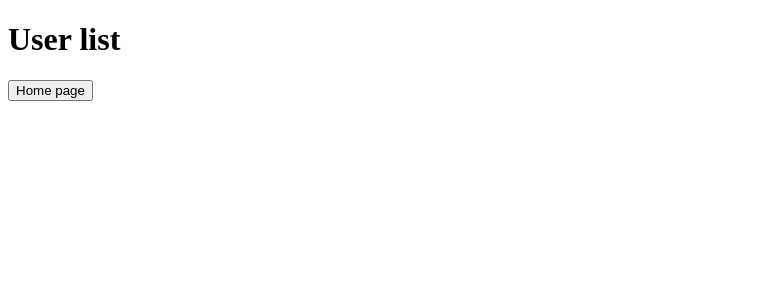
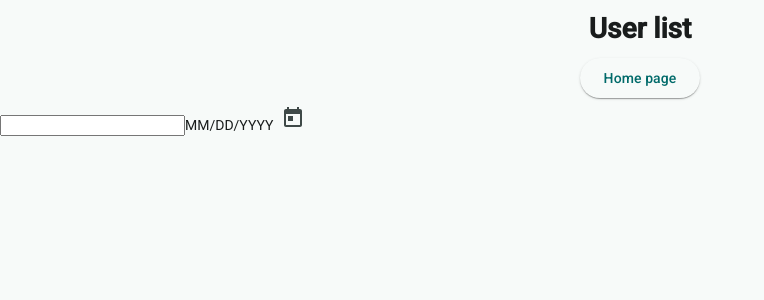
Before and after one commit to SpadaccinoNero7/sitoPersonaleAngular, an Angular app: page /userList in a window 1280 px wide. Shown: the top 300 px of the page, without its empty margins (0-764 px from the left). Built offline with nearby package versions, Linux system fonts and the light colour scheme.

Commit message:
feat(datepicker): added

```diff
--- a/src/app/app.config.ts
+++ b/src/app/app.config.ts
@@ -1,13 +1,20 @@
-import { ApplicationConfig, provideBrowserGlobalErrorListeners, provideZoneChangeDetection } from '@angular/core';
+import {
+  ApplicationConfig,
+  provideBrowserGlobalErrorListeners,
+  provideZoneChangeDetection,
+} from '@angular/core';
 import { provideRouter } from '@angular/router';
 
 import { routes } from './app.routes';
 import { provideClientHydration, withEventReplay } from '@angular/platform-browser';
+import { provideNativeDateAdapter } from '@angular/material/core';
 
 export const appConfig: ApplicationConfig = {
   providers: [
     provideBrowserGlobalErrorListeners(),
     provideZoneChangeDetection({ eventCoalescing: true }),
-    provideRouter(routes), provideClientHydration(withEventReplay())
-  ]
+    provideRouter(routes),
+    provideClientHydration(withEventReplay()),
+    provideNativeDateAdapter(),
+  ],
 };
--- a/src/components/homePage/homePage.component.html
+++ b/src/components/homePage/homePage.component.html
@@ -1,2 +1,8 @@
-<h1>Home page</h1>
-<button (click)="goToUserList()">User list</button>
+<div class="container">
+  <div class="title-container">
+    <h1>Home page</h1>
+  </div>
+  <div class="btn-container">
+    <button matButton="elevated" (click)="goToUserList()">User list</button>
+  </div>
+</div>
--- a/src/components/homePage/homePage.component.scss
+++ b/src/components/homePage/homePage.component.scss
@@ -0,0 +1,22 @@
+.container {
+  //background-color: aqua;
+  position: absolute;
+  top: 0;
+  left: 0;
+  right: 0;
+  bottom: 0;
+}
+
+.title-container {
+  //background-color: aqua;
+  display: flex;
+  align-items: center;
+  justify-content: center;
+}
+
+.btn-container {
+  //background-color: red;
+  display: flex;
+  align-items: center;
+  justify-content: center;
+}
--- a/src/components/homePage/homePage.component.ts
+++ b/src/components/homePage/homePage.component.ts
@@ -1,9 +1,12 @@
 import { Component, inject } from '@angular/core';
 import { Router } from '@angular/router';
+import { MatIconModule } from '@angular/material/icon';
+import { MatDividerModule } from '@angular/material/divider';
+import { MatButtonModule } from '@angular/material/button';
 
 @Component({
   selector: 'app-homePage',
-  imports: [],
+  imports: [MatButtonModule, MatDividerModule, MatIconModule],
   templateUrl: './homePage.component.html',
   styleUrl: './homePage.component.scss',
 })
--- a/src/components/userList/userList.component.html
+++ b/src/components/userList/userList.component.html
@@ -1,2 +1,14 @@
-<h1>User list</h1>
-<button (click)="goToHomePage()">Home page</button>
+<div class="container">
+  <div class="title-container">
+    <h1>User list</h1>
+  </div>
+  <div class="btn-container">
+    <button matButton="elevated" (click)="goToHomePage()">Home page</button>
+  </div>
+  <div class="date-container">
+    <input matInput [matDatepicker]="dp3" />
+    <mat-hint>MM/DD/YYYY</mat-hint>
+    <mat-datepicker-toggle matIconSuffix [for]="dp3"></mat-datepicker-toggle>
+    <mat-datepicker #dp3 disabled="false"></mat-datepicker>
+  </div>
+</div>
--- a/src/components/userList/userList.component.scss
+++ b/src/components/userList/userList.component.scss
@@ -0,0 +1,22 @@
+.container {
+  //background-color: aqua;
+  position: absolute;
+  top: 0;
+  left: 0;
+  right: 0;
+  bottom: 0;
+}
+
+.title-container {
+  //background-color: aqua;
+  display: flex;
+  align-items: center;
+  justify-content: center;
+}
+
+.btn-container {
+  //background-color: red;
+  display: flex;
+  align-items: center;
+  justify-content: center;
+}
--- a/src/index.html
+++ b/src/index.html
@@ -6,6 +6,8 @@
   <base href="/">
   <meta name="viewport" content="width=device-width, initial-scale=1">
   <link rel="icon" type="image/x-icon" href="favicon.ico">
+  <link href="https://fonts.googleapis.com/css2?family=Roboto:wght@300;400;500&display=swap" rel="stylesheet">
+  <link href="https://fonts.googleapis.com/icon?family=Material+Icons" rel="stylesheet">
 </head>
 <body>
   <app-root></app-root>
--- a/src/styles.scss
+++ b/src/styles.scss
@@ -1 +1,39 @@
+
+// Include theming for Angular Material with `mat.theme()`.
+// This Sass mixin will define CSS variables that are used for styling Angular Material
+// components according to the Material 3 design spec.
+// Learn more about theming and how to use it for your application's
+// custom components at https://material.angular.dev/guide/theming
+@use '@angular/material' as mat;
+
+html {
+  @include mat.theme((
+    color: (
+      primary: mat.$cyan-palette,
+      tertiary: mat.$orange-palette,
+    ),
+    typography: Roboto,
+    density: 0,
+  ));
+}
+
+body {
+  // Default the application to a light color theme. This can be changed to
+  // `dark` to enable the dark color theme, or to `light dark` to defer to the
+  // user's system settings.
+  color-scheme: light;
+
+  // Set a default background, font and text colors for the application using
+  // Angular Material's system-level CSS variables. Learn more about these
+  // variables at https://material.angular.dev/guide/system-variables
+  background-color: var(--mat-sys-surface);
+  color: var(--mat-sys-on-surface);
+  font: var(--mat-sys-body-medium);
+
+  // Reset the user agent margin.
+  margin: 0;
+}
 /* You can add global styles to this file, and also import other style files */
+
+html, body { height: 100%; }
+body { margin: 0; font-family: Roboto, "Helvetica Neue", sans-serif; }
```
Also changed, not shown: src/components/userList/userList.component.ts (+14 -1 lines).
